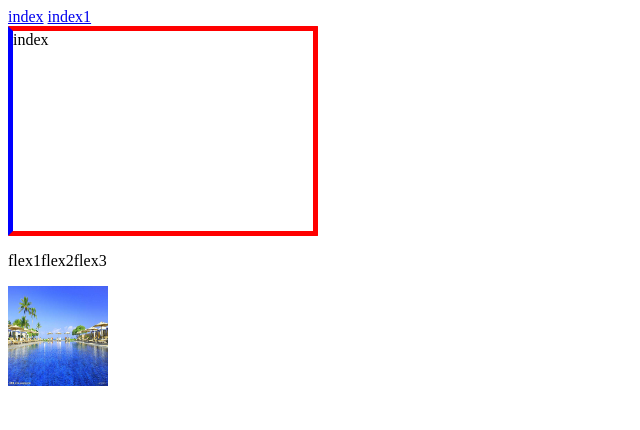
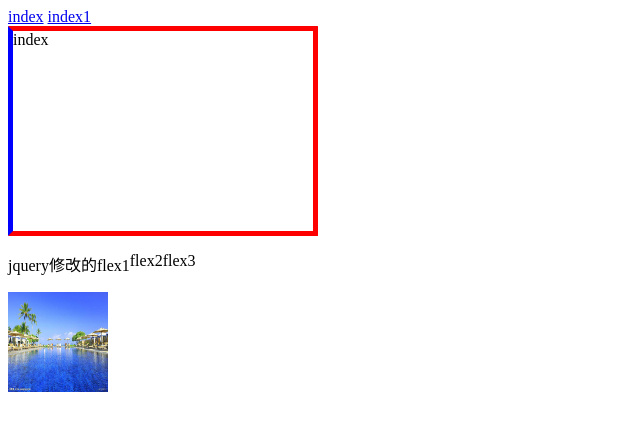
Before and after one commit to SmaVivian/webpack4-multi-page, a website built with webpack: page src/page/index.html in a window 1280 px wide. Shown: the whole page, without its empty margins (0-640 px from the left). Built offline with nearby package versions, Linux system fonts and the light colour scheme.

Commit message:
引入第三方库jquery

```diff
--- a/package.json
+++ b/package.json
@@ -46,5 +46,8 @@
     "> 1%",
     "last 2 versions",
     "not ie <= 8"
-  ]
+  ],
+  "dependencies": {
+    "jquery": "^3.4.1"
+  }
 }
--- a/src/js/index.js
+++ b/src/js/index.js
@@ -2,3 +2,4 @@ import '../css/common.css'
 // import '../css/index.css'
 // import '@/css/common.css'
 import '@/css/index.css'
+$('#test').text('jquery修改的flex1')
--- a/src/page/index.html
+++ b/src/page/index.html
@@ -13,7 +13,7 @@
     index
   </div>
   <div class="flex">
-    <p>flex1</p>
+    <p id="test">flex1</p>
     <p>flex2</p>
     <p>flex3</p>
   </div>
```
Also changed, not shown: build/webpack.conf.base.js.
